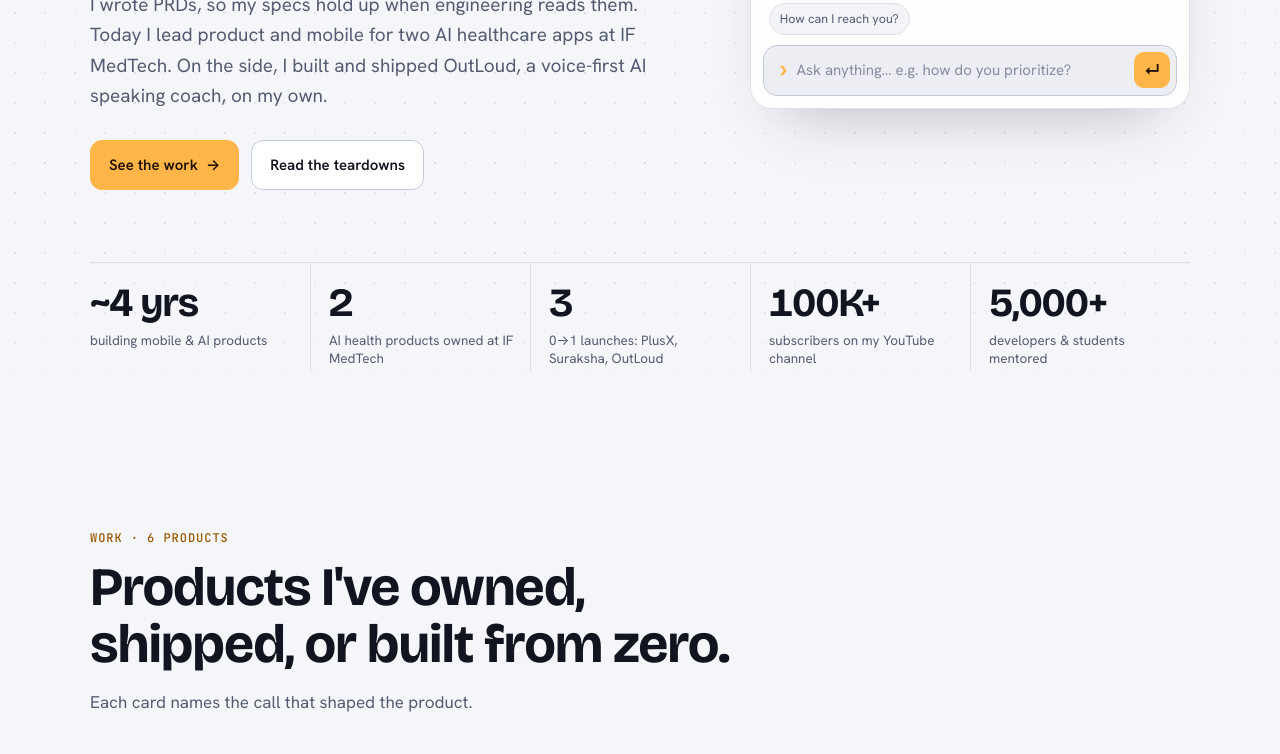
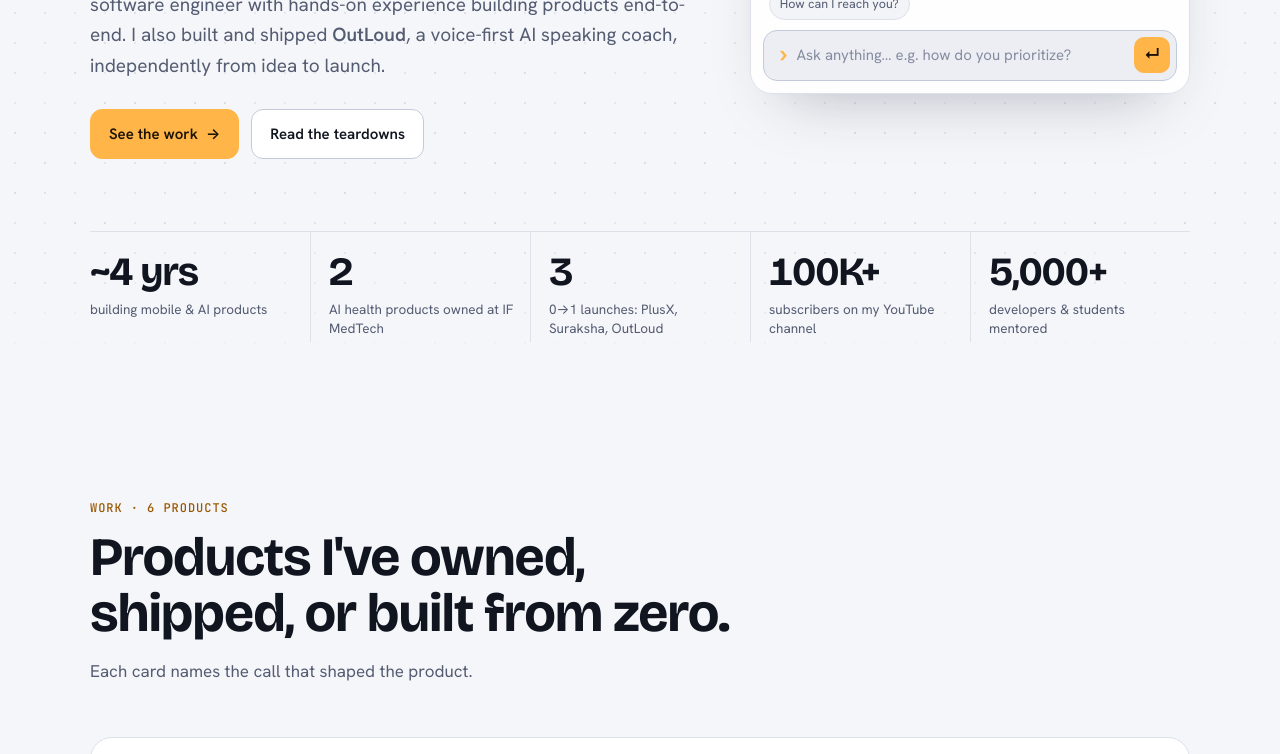
Before and after one commit to ytsaxena/sachin-portfolio, a plain HTML site: page index.html in a window 1280 px wide. Shown: the part 635-1389 px from the top of the page. Drawn offline with nearby package versions, Linux system fonts and the light colour scheme.

Commit message:
Update the hero summary
Co-Authored-By: Claude Opus 5.5 <noreply@anthropic.com>

```diff
--- a/index.html
+++ b/index.html
@@ -51,7 +51,7 @@
     <div class="hero-copy">
       <p class="status"><span class="pulse" aria-hidden="true"></span>Open to APM / PM roles · Delhi NCR</p>
       <h1>I turn fuzzy problems into <mark class="hl">shipped</mark> AI&nbsp;products.</h1>
-      <p class="lead">Product Manager for mobile &amp; AI. I wrote Kotlin for three years before I wrote PRDs, so my specs hold up when engineering reads them. Today I lead product and mobile for two AI healthcare apps at IF MedTech. On the side, I built and shipped OutLoud, a voice-first AI speaking coach, on my own.</p>
+      <p class="lead">Product Manager focused on AI, mobile, and web products. Former software engineer with hands-on experience building products end-to-end. I also built and shipped <strong>OutLoud</strong>, a voice-first AI speaking coach, independently from idea to launch.</p>
       <div class="hero-cta">
         <a class="btn primary" href="#work">See the work <span aria-hidden="true">→</span></a>
         <a class="btn ghost" href="#teardowns">Read the teardowns</a>
```
